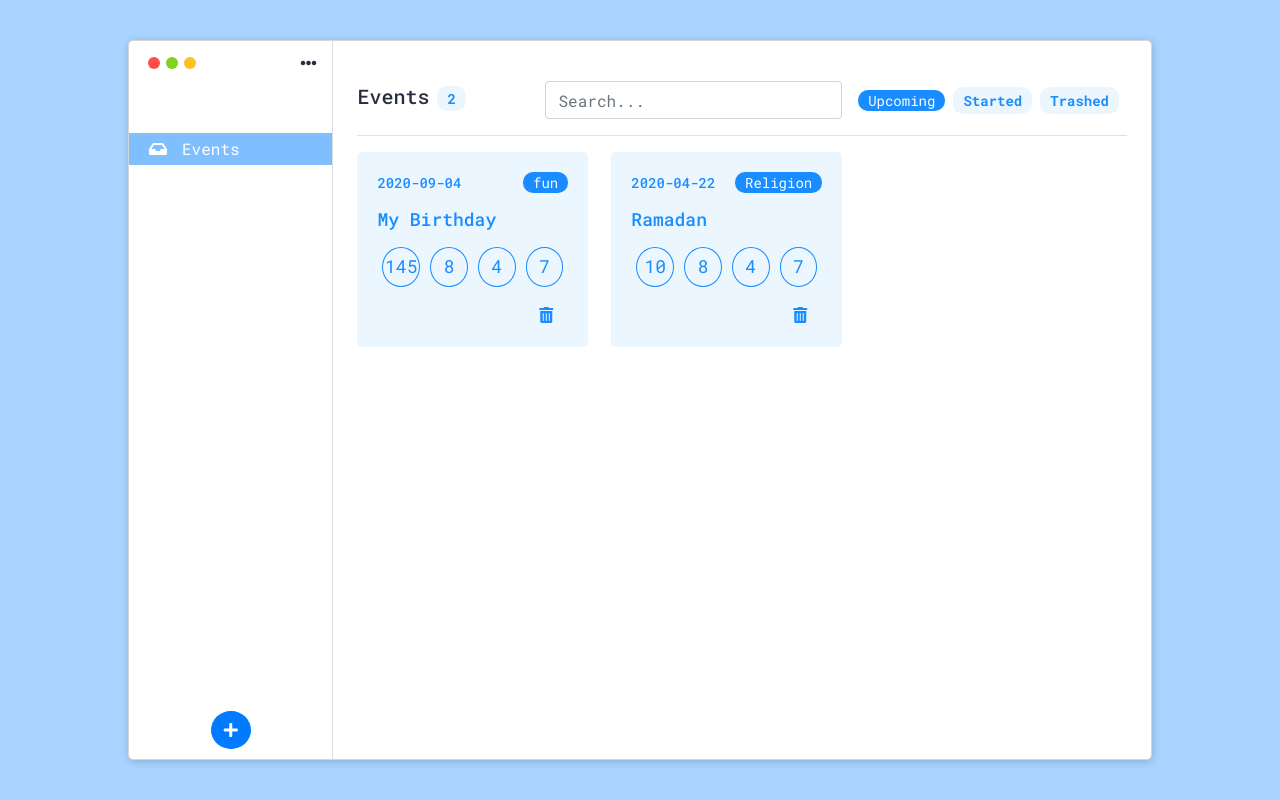
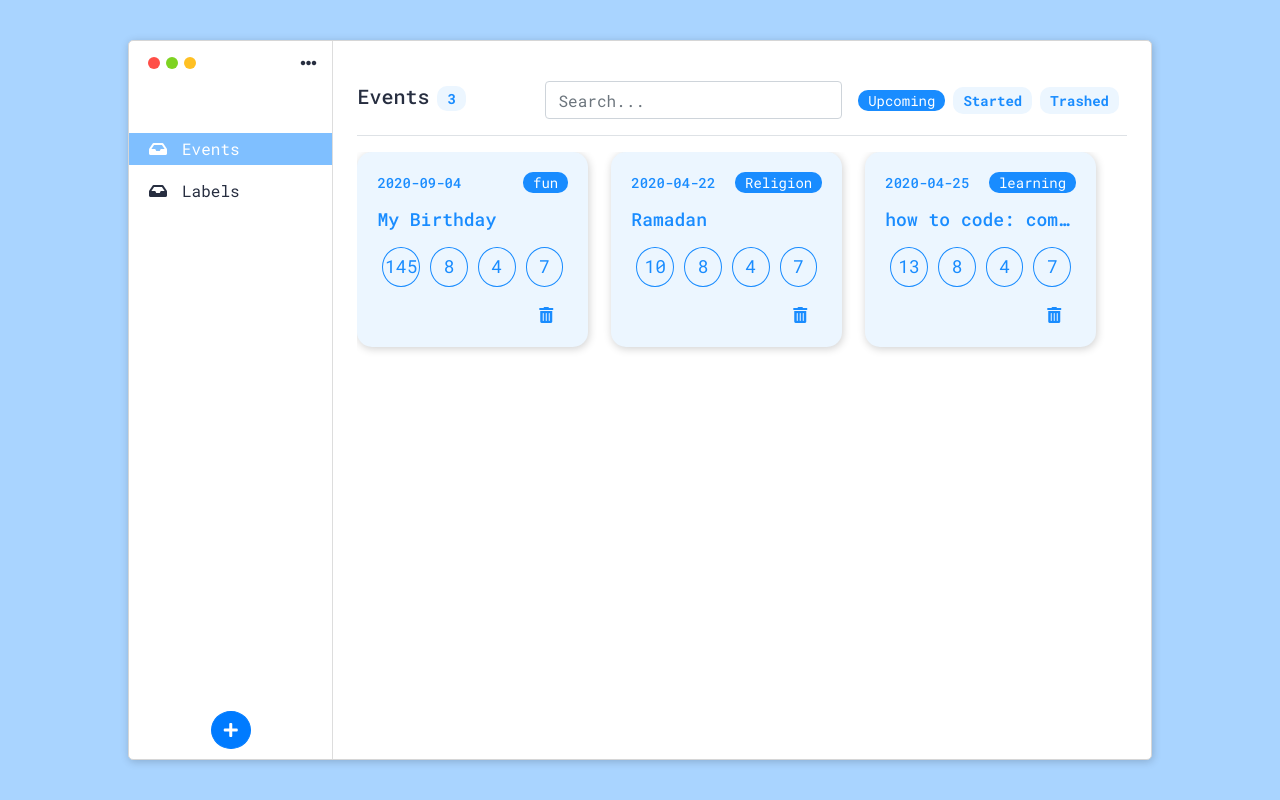
Before and after one commit to HeshamMohsen/Homos, a React (Create React App) app: page / in a window 1280 px wide. Built offline with nearby package versions, Linux system fonts and the light colour scheme; data requests are answered from the project's data file.

Commit message:
refactor based on labels module

```diff
--- a/db.json
+++ b/db.json
@@ -5,7 +5,7 @@
       "name": "conquering responsive layouts",
       "date": "2020-04-13",
       "time": "00:00",
-      "related_to": "learning",
+      "label": "learning",
       "is_deleted": false,
       "started": true
     },
@@ -14,7 +14,7 @@
       "name": "My Birthday",
       "date": "2020-09-04",
       "time": "00:00",
-      "related_to": "fun",
+      "label": "fun",
       "is_deleted": false,
       "started": false
     },
@@ -23,160 +23,16 @@
       "name": "Ramadan",
       "date": "2020-04-22",
       "time": "00:00",
-      "related_to": "Religion",
+      "label": "Religion",
       "is_deleted": false,
       "started": false
-    },
-    {
-      "id": "bfafbc72-4c3a-4587-a758-2c1335b54340",
-      "name": "55555",
-      "date": "2020-04-12",
-      "time": "00:00",
-      "related_to": "55555555555rg",
-      "is_deleted": false,
-      "started": true
-    },
-    {
-      "id": "332cb432-82b2-40b2-b8fa-844b60184ab5",
-      "name": "new event will fire right after 2 mins",
-      "date": "2020-04-13",
-      "time": "14:22",
-      "related_to": "unit test",
-      "is_deleted": false,
-      "started": true
-    },
-    {
-      "id": "18f9de94-f03c-43e0-ac5f-fea4a36df8c1",
-      "name": "event will starts soon",
-      "date": "2020-04-14",
-      "time": "15:00",
-      "related_to": "animation",
-      "is_deleted": false,
-      "started": true
-    },
-    {
-      "id": "6b228d8c-bcba-412c-bf24-b9c9d55fcb63",
-      "name": "new sd",
-      "date": "2020-04-14",
-      "time": "15:40",
-      "related_to": "flagger",
-      "is_deleted": false,
-      "started": true
-    },
-    {
-      "id": "ea01c2a1-9cef-44cc-a715-dcafed2848ad",
-      "name": "sdsdf",
-      "date": "2020-04-14",
-      "time": "15:43",
-      "related_to": "sdfesdfvwrw",
-      "is_deleted": false,
-      "started": true
-    },
-    {
-      "id": "cebcefd0-0e2a-4fb8-a09e-0e295fa8faee",
-      "name": "llllll",
-      "date": "2020-04-14",
-      "time": "15:44",
-      "related_to": "qwqe",
-      "is_deleted": false,
-      "started": true
-    },
-    {
-      "id": "a746d2d8-0acb-40b6-9e8f-e238ab9494de",
-      "name": "sfdsf",
-      "date": "2020-04-14",
-      "time": "15:45",
-      "related_to": "dsdww",
-      "is_deleted": false,
-      "started": true
-    },
-    {
-      "id": "8b2ba10b-4cf9-48e1-a91c-d0c565598d5b",
-      "name": "new event",
-      "date": "2020-04-14",
-      "time": "21:01",
-      "related_to": "facts",
-      "is_deleted": false,
-      "started": true
-    },
-    {
-      "id": "3983248d-afd4-40bf-a991-23ed04ccaa52",
-      "name": "new eve",
-      "date": "2020-04-14",
-      "time": "21:03",
-      "related_to": "gym",
-      "is_deleted": false,
-      "started": true
-    },
-    {
-      "id": "ec278e36-507f-42fb-af12-6e9cc666fac4",
-      "name": "hdhd",
-      "date": "2020-04-14",
-      "time": "21:03",
-      "related_to": "kkq",
-      "is_deleted": false,
-      "started": true
-    },
-    {
-      "id": "042b25d7-b2c8-4d95-903d-813d37fb057d",
-      "name": "hd",
-      "date": "2020-04-14",
-      "time": "21:42",
-      "related_to": "jkd",
-      "is_deleted": false,
-      "started": true
-    },
-    {
-      "id": "f0c33fea-da8c-4f65-9016-c6ae95df8757",
-      "name": "new ev",
-      "date": "2020-04-14",
-      "time": "21:44",
-      "related_to": "asjd",
-      "is_deleted": false,
-      "started": true
-    },
-    {
-      "id": "e4dd8e90-2a75-4946-bbab-ade672662035",
-      "name": "sdjk",
-      "date": "2020-04-14",
-      "time": "21:46",
-      "related_to": "djskldfj",
-      "is_deleted": false,
-      "started": true
-    },
-    {
-      "id": "1005e3dd-4427-4ad3-84f4-345ec2363366",
-      "name": "hebaa",
-      "date": "2020-04-14",
-      "time": "22:05",
-      "related_to": "fire",
-      "is_deleted": false,
-      "started": true
     },
     {
       "id": "d9f66aae-6dd7-4d7d-a3fb-08b40dc67849",
       "name": "fire",
       "date": "2020-04-14",
       "time": "22:06",
-      "related_to": "fun",
-      "is_deleted": false,
-      "started": true
-    },
-    {
-      "id": "44645118-9670-4eae-aa44-3e87b7a336f2",
-      "name": "djk",
-      "date": "2020-04-14",
-      "time": "22:06",
-      "related_to": "ksjf",
-      "is_deleted": false,
-      "started": true
-    },
-    {
-      "id": "882f7248-c09c-435a-bc94-7de0bae7e8cb",
-      "name": "hh",
-      "date": "2020-04-14",
-      "time": "22:13",
-      "related_to": "hhh",
+      "label": "fun",
       "is_deleted": false,
       "started": true
     },
@@ -185,36 +41,41 @@
       "name": "fun",
       "date": "2020-04-14",
       "time": "22:14",
-      "related_to": "fun",
+      "label": "fun",
       "is_deleted": false,
       "started": true
     },
     {
-      "id": "3aef5cdc-35ac-457a-bd81-df171e988678",
-      "name": "fjlsfqw",
-      "date": "2020-04-14",
-      "time": "22:15",
-      "related_to": "wlfkl",
+      "id": "7e94c6ac-ddeb-4af1-a258-d343224a0a9f",
+      "name": "how to code: complex data",
+      "date": "2020-04-25",
+      "time": "00:00",
+      "label": "learning",
       "is_deleted": false,
-      "started": true
+      "started": false
     },
     {
-      "id": "a314eaec-40e0-492d-b63c-fb61cf0c3aaf",
-      "name": "1klkfl",
-      "date": "2020-04-14",
-      "time": "22:14",
-      "related_to": "wkflkf",
-      "is_deleted": false,
-      "started": true
-    },
-    {
-      "id": "b7373638-fd81-478a-b0a0-e269dd7a9c7f",
-      "name": "kfl",
-      "date": "2020-04-14",
-      "time": "22:15",
-      "related_to": "wsfkslf",
+      "id": "e38b98eb-ef06-42c0-88d8-92f7a919dd5c",
+      "name": "event without label",
+      "date": "2020-04-15",
+      "time": "19:33",
+      "label": "",
       "is_deleted": false,
       "started": true
     }
+  ],
+  "labels": [
+    {
+      "id": "420666e5-9ffc-4de7-ae93-73ef9b0a5020",
+      "name": "fun"
+    },
+    {
+      "id": "4e1d78f0-7dfd-4ff7-bf6f-065c17d21381",
+      "name": "Religion"
+    },
+    {
+      "id": "6e19479e-e791-4129-b649-ea061150e577",
+      "name": "learning"
+    }
   ]
 }
--- a/package.json
+++ b/package.json
@@ -12,6 +12,7 @@
     "node-sass": "^4.13.1",
     "react": "^16.13.1",
     "react-dom": "^16.13.1",
+    "react-modal": "^3.11.2",
     "react-scripts": "3.4.1",
     "uuid": "^7.0.3"
   },
--- a/src/components/AddEvent.js
+++ b/src/components/AddEvent.js
@@ -1,12 +1,15 @@
 import React from "react";
 import { v4 as uuid } from "uuid";
 import useFormInput from "./useFormInput";
+import useLabels from "./useLabels";
 
 function AddEvent(props) {
   const name = useFormInput("");
-  const related = useFormInput("");
+  const label = useFormInput("");
   const date = useFormInput("");
   const time = useFormInput("");
+
+  const { labels } = useLabels();
 
   const submitFormHandler = (e) => {
     e.preventDefault();
@@ -22,7 +25,7 @@ function AddEvent(props) {
         name: name.value,
         date: date.value,
         time: time.value === "" ? "00:00" : time.value,
-        related_to: related.value,
+        label: label.value,
         is_deleted: false,
         started: false,
       }),
@@ -50,15 +53,13 @@ function AddEvent(props) {
           />
         </div>
         <div className="form-group">
-          <label>Related to</label>
-          <input
-            className="form-control"
-            type="text"
-            name="name"
-            required
-            autoComplete="off"
-            {...related}
-          />
+          <label>Label</label>
+          <select className="form-control" {...label} value={label.value}>
+            <option></option>
+            {labels?.map((label) => (
+              <option key={label.id}>{label.name}</option>
+            ))}
+          </select>
         </div>
         <div className="form-group">
           <label>Date</label>
--- a/src/components/App.js
+++ b/src/components/App.js
@@ -2,9 +2,11 @@ import React, { useState } from "react";
 import Navigation from "./Navigation";
 import Events from "./Events";
 import AddEvent from "./AddEvent";
+import Labels from "./Labels";
 
 function App() {
   const [showAddEvent, setShowAddEvent] = useState(false);
+  const [isModalOpen, setModalOpen] = useState(false);
 
   const showAddEventComponentHandler = () => {
     setShowAddEvent(!showAddEvent);
@@ -13,13 +15,17 @@ function App() {
   return (
     <div className="app-container">
       <div className="countdown">
-        <Navigation showAddEventComponentHandler={showAddEventComponentHandler} />
+        <Navigation
+          showAddEventComponentHandler={showAddEventComponentHandler}
+          setModalOpen={setModalOpen}
+        />
         {showAddEvent ? (
           <AddEvent showAddEventComponentHandler={showAddEventComponentHandler} />
         ) : (
           <Events />
         )}
       </div>
+      <Labels isModalOpen={isModalOpen} setModalOpen={setModalOpen} />
     </div>
   );
 }
--- a/src/components/Event.js
+++ b/src/components/Event.js
@@ -1,7 +1,7 @@
 import React, { useEffect, useState } from "react";
 import useCountdownTimer from "./useCountdownTimer";
 
-function UpcomingEvent({ id, name, date, time, related_to, updateEvent }) {
+function UpcomingEvent({ id, name, date, time, label, updateEvent }) {
   const [flag, setFlag] = useState(false);
   const [count, setCount] = useState(5);
   const { days, hours, minutes, seconds, eventStarted } = useCountdownTimer(`${date} ${time}`);
@@ -29,7 +29,7 @@ function UpcomingEvent({ id, name, date, time, related_to, updateEvent }) {
     <div className={`event mb-3 event--${flag}`}>
       <div className="event__header d-flex justify-content-between align-items-center">
         <div className="event__time">{date}</div>
-        <div className="event__related">{related_to}</div>
+        <div className="event__label">{label}</div>
       </div>
       <div className="event__name my-3">
         <h2 title={name}>{name}</h2>
@@ -57,12 +57,12 @@ function UpcomingEvent({ id, name, date, time, related_to, updateEvent }) {
   );
 }
 
-function StartedEvent({ name, date, related_to }) {
+function StartedEvent({ name, date, label }) {
   return (
-    <div className="event mb-1 w-100">
+    <div className="event mb-3 w-100">
       <div className="event__header d-flex justify-content-between align-items-center">
         <div className="event__time">{date}</div>
-        <div className="event__related">{related_to}</div>
+        <div className="event__label">{label}</div>
       </div>
       <div className="event__name my-3">
         <h2 title={name}>{name}</h2>
@@ -71,12 +71,12 @@ function StartedEvent({ name, date, related_to }) {
   );
 }
 
-function TrashedEvent({ id, name, date, related_to, updateEvent }) {
+function TrashedEvent({ id, name, date, label, updateEvent }) {
   return (
-    <div className="event mb-1 w-100">
+    <div className="event mb-3 w-100">
       <div className="event__header d-flex justify-content-between align-items-center">
         <div className="event__time">{date}</div>
-        <div className="event__related">{related_to}</div>
+        <div className="event__label">{label}</div>
       </div>
       <div className="event__name my-3">
         <h2 title={name}>{name}</h2>
--- a/src/components/Events.js
+++ b/src/components/Events.js
@@ -47,7 +47,7 @@ function Events() {
       <main className="d-flex justify-content-between align-items-center border-bottom my-3 pb-3">
         <h5 className="flex-grow-1">
           Events
-          <span className="event__related event__related--light ml-2">{events?.length}</span>
+          <span className="event__label event__label--light ml-2">{events?.length}</span>
         </h5>
         <Filters
           activeFilterName={activeFilterName}
--- a/src/components/Navigation.js
+++ b/src/components/Navigation.js
@@ -18,6 +18,10 @@ function Navigation(props) {
           <i className="fas fa-inbox item-icon"></i>
           <p className="item-text">Events</p>
         </div>
+        <div onClick={() => props.setModalOpen(true)}>
+          <i className="fas fa-inbox item-icon"></i>
+          <p className="item-text">Labels</p>
+        </div>
       </div>
       <button
         className="btn btn-primary rounded-circle align-self-center"
--- a/src/styles/App.scss
+++ b/src/styles/App.scss
@@ -48,3 +48,9 @@ body {
 p {
     margin: 0;
 }
+
+.red-text {
+    color: red;
+    font-size: 12px;
+    font-weight: 500;
+}
--- a/src/styles/event.scss
+++ b/src/styles/event.scss
@@ -4,6 +4,8 @@
     padding: 20px;
     border-radius: 5px;
     background-color: #ECF6FF;
+    border-radius: 15px;
+    box-shadow: 0.9px 1.8px 8px 0 rgba(0, 0, 0, 0.19);
 }
 
 .event--true {
@@ -16,7 +18,7 @@
     color: #198CFF;
 }
 
-.event__related {
+.event__label {
     padding: 0 10px;
     font-size: 14px;
     color: #333;
@@ -26,7 +28,7 @@
     color: #fff;
 }
 
-.event__related--light {
+.event__label--light {
     background: #ECF6FF;
     color: #198CFF;
     font-weight: bold;
--- a/src/styles/navigation.scss
+++ b/src/styles/navigation.scss
@@ -17,7 +17,6 @@
         justify-content: flex-start;
         align-items: baseline;
 
-        &:hover,
         &.active {
             background-color: lighten($color: #198CFF, $amount: 20%);
             color: #fff
--- a/src/styles/styles.scss
+++ b/src/styles/styles.scss
@@ -2,3 +2,4 @@
 @import './navigation.scss';
 @import './events.scss';
 @import './event.scss';
+@import './labels.scss';
```
Also changed, not shown: src/components/Filters.js (+6 -6 lines), 1 other file (tests, documents, lock files or other folders).
